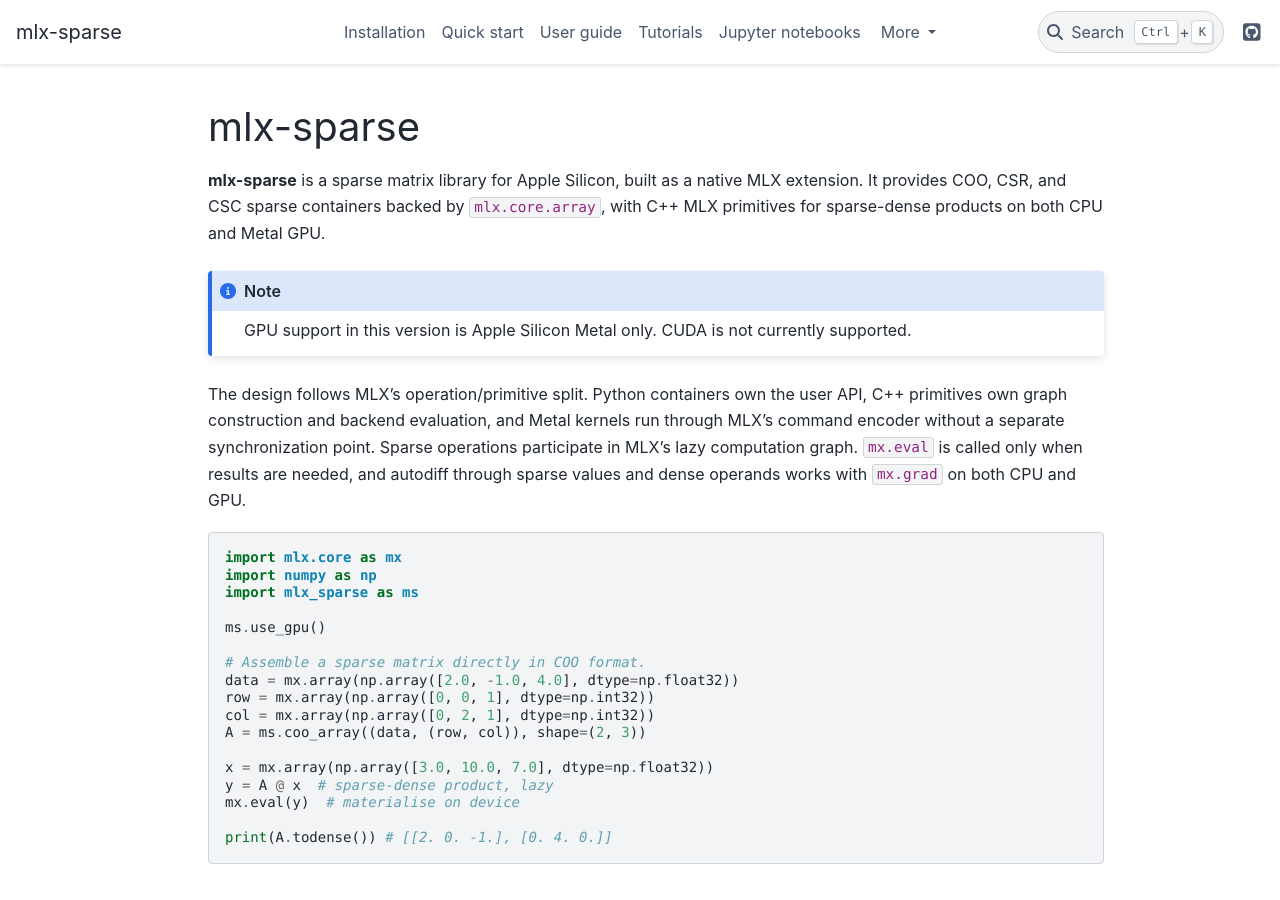
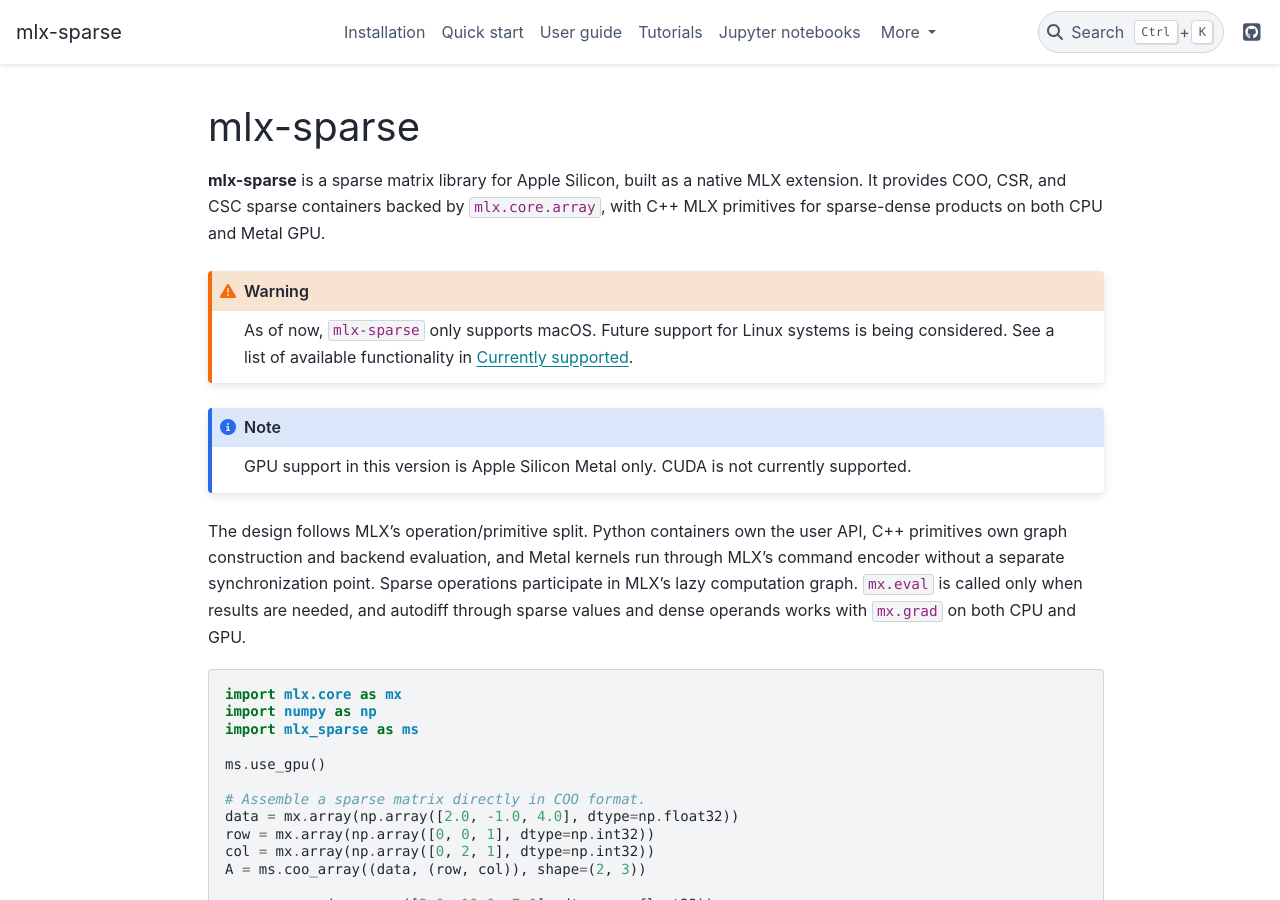
Before and after one commit to waleed-sh/mlx-sparse, a Sphinx documentation site: the page built from docs/index.rst, in a window 1280 px wide and 900 px high. Built offline with Sphinx 7.4.7 and the PyData theme 0.15.4, drawn with Linux system fonts in a browser that asks for light colours; pages that are not in the unit, such as notebooks, are missing from menus; the version number could not be read and is left out.

Commit message:
updating docs

```diff
--- a/docs/index.rst
+++ b/docs/index.rst
@@ -5,6 +5,11 @@
 MLX extension. It provides COO, CSR, and CSC sparse containers backed by
 ``mlx.core.array``, with C++ MLX primitives for sparse-dense products on both
 CPU and Metal GPU.
+
+.. warning::
+
+   As of now, ``mlx-sparse`` only supports macOS. Future support for Linux systems is being considered.
+   See a list of available functionality in :ref:`currently-supported`.
 
 .. note::
 
--- a/docs/installation.rst
+++ b/docs/installation.rst
@@ -1,5 +1,10 @@
 Installation
 ============
+
+
+.. warning::
+
+   As of now, ``mlx-sparse`` only supports macOS. Future support for Linux systems is being considered.
 
 Installing from PyPI
 ---------------------
--- a/docs/notebooks/index.rst
+++ b/docs/notebooks/index.rst
@@ -30,7 +30,6 @@
    10_benchmarks
    11_graph_algorithms
    12_neural_layers
-   17_heat_equation_pde
 
 Sparse linear algebra
 ---------------------
--- a/docs/supported.rst
+++ b/docs/supported.rst
@@ -1,8 +1,14 @@
+.. _currently-supported:
+
 Currently supported
 ====================
 
 This page is the authoritative record of what mlx-sparse implements, what is
 planned, and what is out of scope. Status is updated with each release.
+
+.. warning::
+
+   As of now, ``mlx-sparse`` only supports macOS. Future support for Linux systems is being considered.
 
 Current version: **development branch**
 
```
Also changed, not shown: README.md (+1 -1 lines), docs/changelog.rst (+13 -7 lines).
